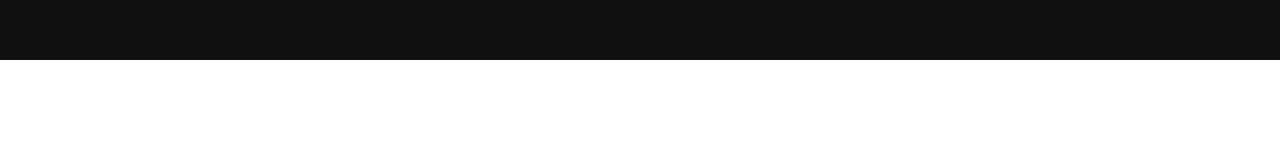
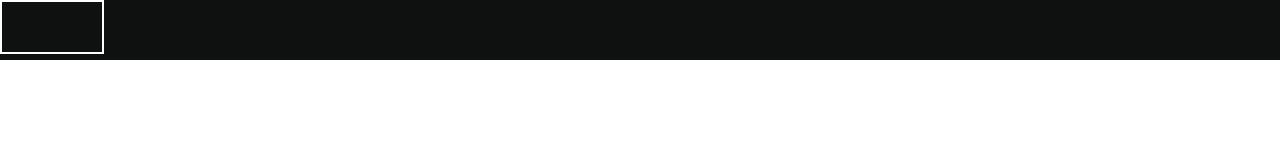
Before and after one commit to paras2297/Amazon-clone, a plain HTML site: page index.html in a window 1280 px wide. Drawn offline with Linux system fonts and the light colour scheme.

Commit message:
Update style.css

```diff
--- a/style.css
+++ b/style.css
@@ -18,3 +18,9 @@
     height: 50px;
     width: 100%;
 }
+.border{
+    border: 2px solid #0f1111;
+}
+.border:hover{
+    border: 2px solid white;
+}
```
